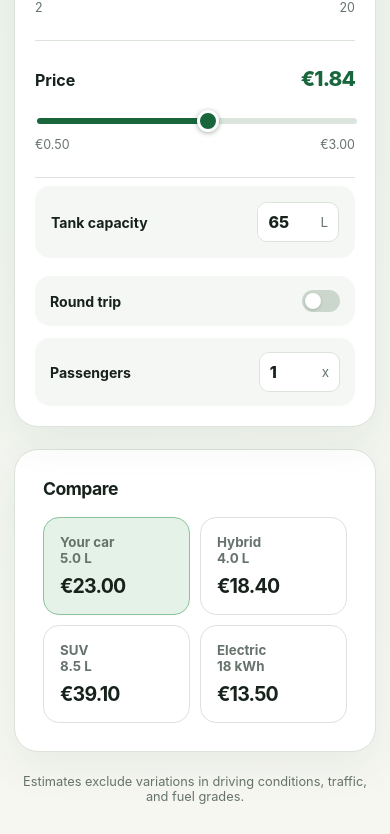
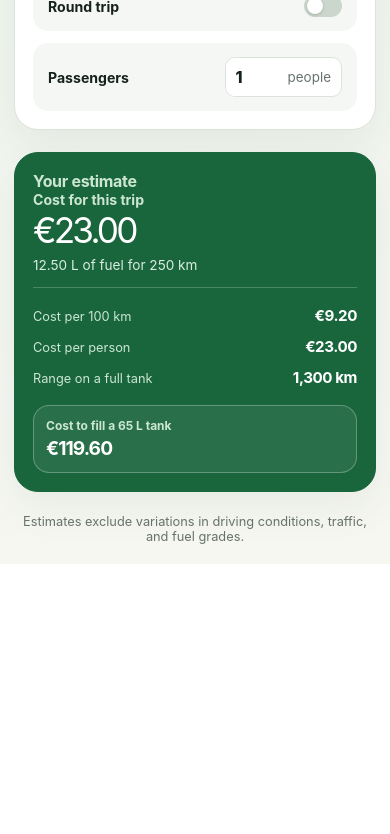
Before and after one commit to janicke55/fuelwise-trip-calculator, a plain HTML site: page index.html in a window 390 px wide. Shown: the part 780-1614 px from the top of the page. After the commit the page ends 1344 px from the top, so only its background shows below. Drawn offline with Linux system fonts and the light colour scheme.

Commit message:
Revert: optimize mobile layout with compact spacing, hide comparison section on phones, reduce summary height to fit all sliders on one screen

```diff
--- a/index.html
+++ b/index.html
@@ -12,14 +12,14 @@
     header { display:flex; justify-content:space-between; align-items:center; margin-bottom:48px; }
     .brand { display:flex; align-items:center; gap:10px; font-size:1.1rem; font-weight:800; letter-spacing:-.03em; }
     .brand-mark { display:grid; place-items:center; width:34px; height:34px; border-radius:11px; background:var(--green); color:#fff; font-size:1rem; }
-    .tag { padding:7px 10px; border:1px solid var(--line); background:#ffffffa8; border-radius:999px; color:var(--muted); font-size:.78rem; font-weight:700; display:none; }
-    .intro { max-width:680px; margin-bottom:30px; display:none; }
+    .tag { padding:7px 10px; border:1px solid var(--line); background:#ffffffa8; border-radius:999px; color:var(--muted); font-size:.78rem; font-weight:700; }
+    .intro { max-width:680px; margin-bottom:30px; }
     h1 { margin:0 0 12px; font-size:clamp(2.1rem, 5vw, 4.2rem); line-height:1.02; letter-spacing:-.065em; }
     .intro p { margin:0; color:var(--muted); font-size:1.06rem; line-height:1.55; }
     main { display:grid; grid-template-columns:minmax(0, 1.1fr) minmax(310px, .9fr); gap:22px; align-items:stretch; }
     .panel { background:var(--card); border:1px solid var(--line); border-radius:24px; box-shadow:0 16px 40px #203d2910; }
     .controls { padding:28px; }
-    .controls h2, .summary h2 { margin:0; font-size:1rem; letter-spacing:-.02em; display:none; }
+    .controls h2, .summary h2 { margin:0; font-size:1rem; letter-spacing:-.02em; }
     .field { padding:25px 0; border-bottom:1px solid var(--line); }
     .field:last-of-type { border:0; padding-bottom:20px; }
     .field-top { display:flex; align-items:baseline; justify-content:space-between; gap:16px; margin-bottom:17px; }
@@ -40,9 +40,9 @@
     .switch { appearance:none; width:38px; height:22px; margin:0; border-radius:99px; background:#cbd7cd; position:relative; cursor:pointer; transition:.18s; }
     .switch::after { content:""; position:absolute; width:16px; height:16px; top:3px; left:3px; border-radius:50%; background:#fff; box-shadow:0 1px 3px #0003; transition:.18s; }
     .switch:checked { background:var(--green); }.switch:checked::after { transform:translateX(16px); }
-    .summary { padding:28px; background:var(--green); color:#fff; border-color:var(--green); display:flex; flex-direction:column; order:-1; }
+    .summary { padding:28px; background:var(--green); color:#fff; border-color:var(--green); display:flex; flex-direction:column; }
     .summary h2 { color:#cce6d2; }
-    .trip-label { margin-top:0; color:#cce6d2; font-size:.88rem; font-weight:700; }
+    .trip-label { margin-top:46px; color:#cce6d2; font-size:.88rem; font-weight:700; }
     .trip-cost { margin:5px 0 8px; font-size:clamp(3rem, 8vw, 4.7rem); line-height:1; letter-spacing:-.08em; }
     .trip-note { margin:0; color:#d9ede0; font-size:.92rem; }
     .divider { height:1px; margin:31px 0 18px; background:#ffffff36; }
@@ -56,64 +56,70 @@
     .footer { margin:22px 0 0; color:var(--muted); text-align:center; font-size:.8rem; }
     .comparison { margin-top:22px; padding:28px; }
     .comparison-head { display:flex; justify-content:space-between; gap:20px; align-items:end; margin-bottom:18px; }
-    .comparison h2 { margin:0; font-size:1.1rem; letter-spacing:-.03em; display:block; }.comparison p { margin:5px 0 0; color:var(--muted); font-size:.87rem; }
+    .comparison h2 { margin:0; font-size:1.1rem; letter-spacing:-.03em; }.comparison p { margin:5px 0 0; color:var(--muted); font-size:.87rem; }
     .compare-grid { display:grid; grid-template-columns:repeat(4, 1fr); gap:10px; }
     .vehicle { padding:16px; border:1px solid var(--line); border-radius:16px; }.vehicle.current { border-color:#8dc29d; background:var(--green-pale); }
     .vehicle small { display:block; color:var(--muted); font-weight:700; }.vehicle strong { display:block; margin-top:8px; font-size:1.22rem; letter-spacing:-.04em; }.vehicle em { display:block; margin:7px 0 0; color:var(--muted); font-size:.82rem; }
     @media (max-width:720px) { .compare-grid { grid-template-columns:1fr 1fr; }.options { grid-template-columns:1fr; } }
-    @media (max-width:720px) { .shell { padding:20px 14px 30px; } header { margin-bottom:20px; } main { grid-template-columns:1fr; } .controls, .summary { padding:20px; } .summary { min-height:auto; order:-1; } .trip-label { margin-top:0; } .sub-stat span { display:none; } }
+    @media (max-width:720px) { .shell { padding:16px 14px 20px; } header { margin-bottom:16px; } main { grid-template-columns:1fr; } .controls { padding:18px; } .summary { padding:18px; min-height:auto; } .trip-label { margin-top:0; } .trip-cost { font-size:clamp(2.2rem, 6vw, 3rem); } .trip-note { font-size:.85rem; } .divider { margin:14px 0 12px; } .sub-stat { padding:6px 0; } .sub-stat span { font-size:.8rem; } .sub-stat strong { font-size:.95rem; } .full-tank { padding-top:12px; } .tank-card { padding:12px; } .tank-card small { font-size:.75rem; } .tank-card strong { font-size:1.2rem; margin-top:3px; } .comparison { display:none; } .field { padding:18px 0; } }
   </style>
 </head>
 <body>
   <div class="shell">
     <header>
       <div class="brand"><span class="brand-mark" aria-hidden="true">⛽</span>Fuelwise</div>
+      <span class="tag">Trip planner</span>
     </header>
+    <section class="intro">
+      <h1>Know the cost<br>before you go.</h1>
+      <p>Set the details of your drive and get a clear estimate of the fuel you'll use and what it will cost.</p>
+    </section>
     <main>
       <section class="panel controls" aria-labelledby="details-title">
         <h2 id="details-title">Trip details</h2>
         <div class="field">
-          <div class="field-top"><label for="distance">Distance</label><output id="distance-out" for="distance">250 km</output></div>
+          <div class="field-top"><label for="distance">Distance travelled</label><output id="distance-out" for="distance">250 km</output></div>
           <input id="distance" type="range" min="1" max="1500" value="250" step="1">
           <div class="range-limits"><span>1 km</span><span>1,500 km</span></div>
         </div>
         <div class="field">
-          <div class="field-top"><label for="consumption">Consumption</label><output id="consumption-out" for="consumption">5.0 L</output></div>
+          <div class="field-top"><label for="consumption">Fuel consumption</label><output id="consumption-out" for="consumption">5.0 L / 100 km</output></div>
           <input id="consumption" type="range" min="2" max="20" value="5" step="0.1">
-          <div class="range-limits"><span>2</span><span>20</span></div>
+          <div class="range-limits"><span>2 L / 100 km</span><span>20 L / 100 km</span></div>
         </div>
         <div class="field">
-          <div class="field-top"><label for="price">Price</label><output id="price-out" for="price">€1.84</output></div>
+          <div class="field-top"><label for="price">Fuel price</label><output id="price-out" for="price">€1.84 / L</output></div>
           <input id="price" type="range" min="0.5" max="3" value="1.84" step="0.01">
           <div class="range-limits"><span>€0.50</span><span>€3.00</span></div>
         </div>
         <div class="tank-row">
-          <label for="tank">Tank capacity</label>
+          <label for="tank">Full tank capacity</label>
           <div class="number-wrap"><input id="tank" type="number" min="1" max="200" value="65" step="1"><span>L</span></div>
         </div>
         <div class="options">
           <div class="option"><label for="round-trip">Round trip</label><input class="switch" id="round-trip" type="checkbox" role="switch"></div>
-          <div class="option"><label for="passengers">Passengers</label><div class="number-wrap"><input id="passengers" type="number" min="1" max="12" value="1" step="1"><span>x</span></div></div>
+          <div class="option"><label for="passengers">Passengers</label><div class="number-wrap"><input id="passengers" type="number" min="1" max="12" value="1" step="1"><span>people</span></div></div>
         </div>
       </section>
       <aside class="panel summary" aria-live="polite">
-        <div class="trip-label">Trip cost</div>
+        <h2>Your estimate</h2>
+        <div class="trip-label">Cost for this trip</div>
         <div class="trip-cost" id="trip-cost">€23.00</div>
-        <p class="trip-note" id="trip-note">12.50 L for 250 km</p>
+        <p class="trip-note" id="trip-note">12.50 L of fuel for 250 km</p>
         <div class="divider"></div>
-        <div class="sub-stat"><span>Per 100 km</span><strong id="per-100">€9.20</strong></div>
-        <div class="sub-stat"><span>Per person</span><strong id="per-person">€23.00</strong></div>
-        <div class="sub-stat"><span>Range</span><strong id="range">1,300 km</strong></div>
-        <div class="full-tank"><div class="tank-card"><small>Tank fill</small><strong id="tank-cost">€119.60</strong></div></div>
+        <div class="sub-stat"><span>Cost per 100 km</span><strong id="per-100">€9.20</strong></div>
+        <div class="sub-stat"><span>Cost per person</span><strong id="per-person">€23.00</strong></div>
+        <div class="sub-stat"><span>Range on a full tank</span><strong id="range">1,300 km</strong></div>
+        <div class="full-tank"><div class="tank-card"><small>Cost to fill a <span id="tank-size">65 L</span> tank</small><strong id="tank-cost">€119.60</strong></div></div>
       </aside>
     </main>
     <section class="panel comparison" aria-labelledby="comparison-title">
-      <div class="comparison-head"><div><h2 id="comparison-title">Compare</h2></div></div>
+      <div class="comparison-head"><div><h2 id="comparison-title">Compare vehicle costs</h2><p>Estimated cost for the selected trip distance.</p></div></div>
       <div class="compare-grid">
-        <div class="vehicle current"><small>Your car<br><span id="your-consumption">5.0</span> L</small><strong id="your-cost">€23.00</strong></div>
-        <div class="vehicle"><small>Hybrid<br>4.0 L</small><strong id="hybrid-cost">€18.40</strong></div>
-        <div class="vehicle"><small>SUV<br>8.5 L</small><strong id="suv-cost">€39.10</strong></div>
-        <div class="vehicle"><small>Electric<br>18 kWh</small><strong id="ev-cost">€13.50</strong></div>
+        <div class="vehicle current"><small>Your car · <span id="your-consumption">5.0</span> L / 100 km</small><strong id="your-cost">€23.00</strong><em>Current setup</em></div>
+        <div class="vehicle"><small>Efficient hybrid · 4.0 L / 100 km</small><strong id="hybrid-cost">€18.40</strong><em id="hybrid-saving">Save €4.60</em></div>
+        <div class="vehicle"><small>Petrol SUV · 8.5 L / 100 km</small><strong id="suv-cost">€39.10</strong><em id="suv-extra">€16.10 more</em></div>
+        <div class="vehicle"><small>Electric · 18 kWh / 100 km</small><strong id="ev-cost">€13.50</strong><em id="ev-saving">Save €9.50</em></div>
       </div>
     </section>
     <p class="footer">Estimates exclude variations in driving conditions, traffic, and fuel grades.</p>
@@ -132,13 +138,14 @@
       const oneWayDistance = Number(els.distance.value), distance = oneWayDistance * (els.roundTrip.checked ? 2 : 1), consumption = Number(els.consumption.value), price = Number(els.price.value), tank = Number(els.tank.value), passengers = Number(els.passengers.value);
       const litres = distance * consumption / 100, total = litres * price, per100 = consumption * price, range = tank / consumption * 100;
       els.distanceOut.textContent = `${whole.format(oneWayDistance)} km`;
-      els.consumptionOut.textContent = `${consumption.toFixed(1)} L`;
-      els.priceOut.textContent = `€${price.toFixed(2)}`;
+      els.consumptionOut.textContent = `${consumption.toFixed(1)} L / 100 km`;
+      els.priceOut.textContent = `${euro.format(price)} / L`;
       els.tripCost.textContent = euro.format(total);
-      els.tripNote.textContent = `${litres.toFixed(2)} L for ${whole.format(distance)} km`;
+      els.tripNote.textContent = `${litres.toFixed(2)} L of fuel for ${whole.format(distance)} km${els.roundTrip.checked ? ' round trip' : ''}`;
       els.per100.textContent = euro.format(per100);
       els.perPerson.textContent = euro.format(total / passengers);
       els.range.textContent = `${whole.format(range)} km`;
+      els.tankSize.textContent = `${whole.format(tank)} L`;
       els.tankCost.textContent = euro.format(tank * price);
       const hybrid = distance * 4 / 100 * price, suv = distance * 8.5 / 100 * price, ev = distance * 18 / 100 * electricityPrice;
       els.yourConsumption.textContent = consumption.toFixed(1); els.yourCost.textContent = euro.format(total); els.hybridCost.textContent = euro.format(hybrid); els.suvCost.textContent = euro.format(suv); els.evCost.textContent = euro.format(ev);
```
